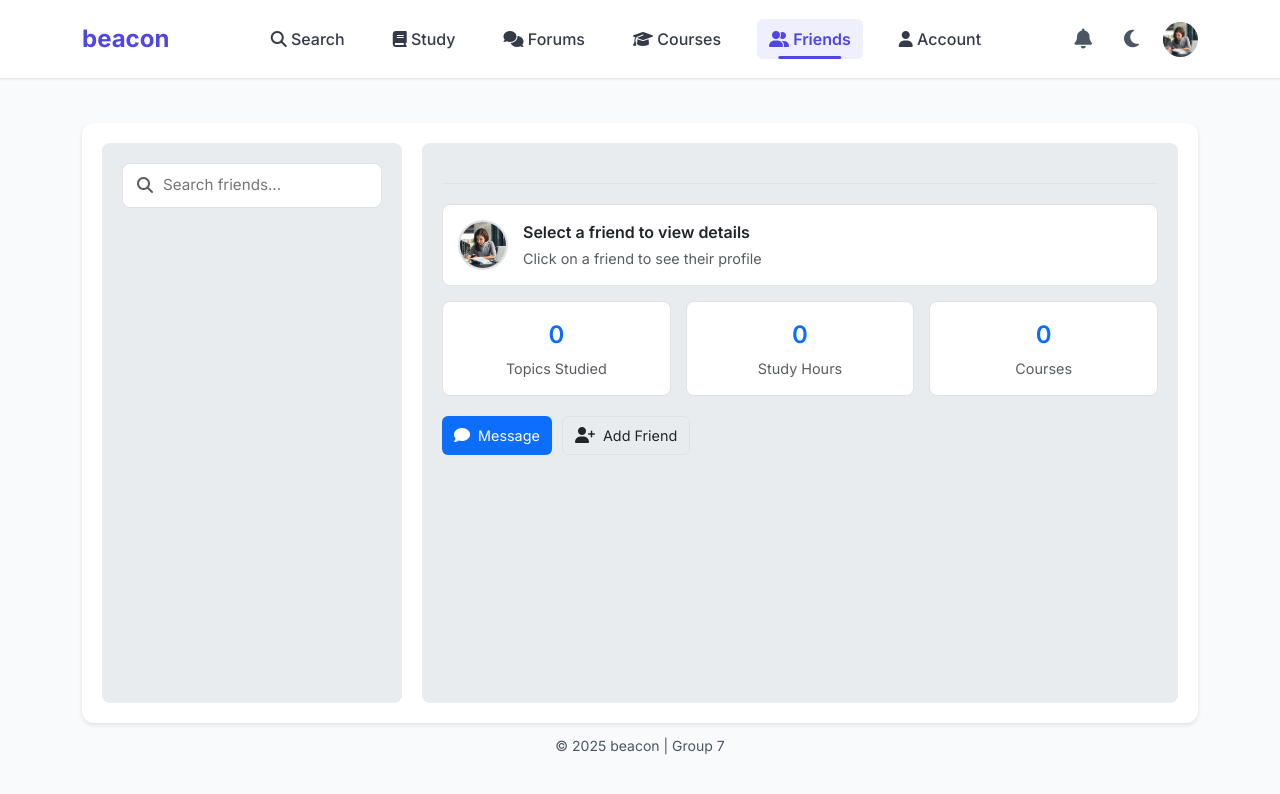
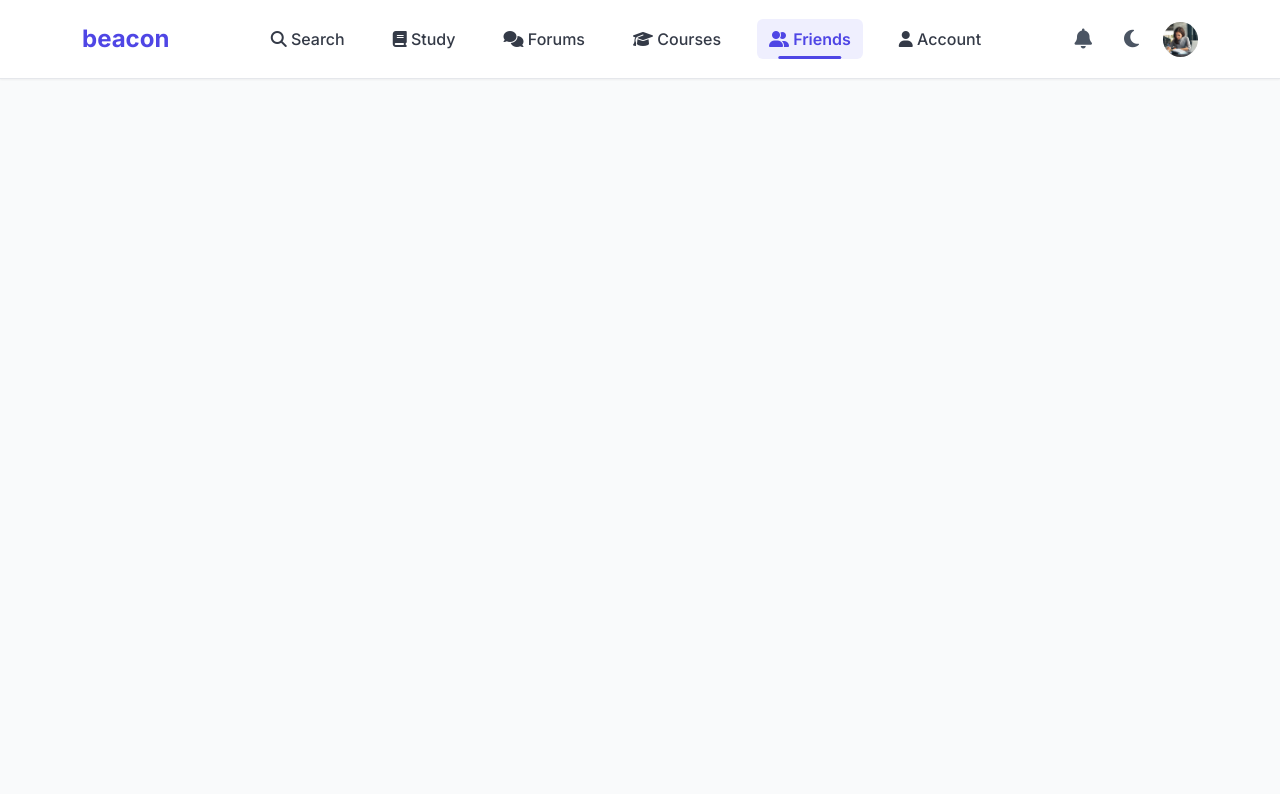
Before and after one commit to pangio2005/beacon, a website: page friends.html in a window 1280 px wide. Drawn offline with nearby package versions, Linux system fonts and the light colour scheme.

Commit message:
need to redo friends

```diff
--- a/friends.html
+++ b/friends.html
@@ -198,61 +198,6 @@
     </div>
   </nav>
 
-  <div class="container main-content">
-    <div class="friends-container">
-      <div class="friends-sidebar">
-        <div class="search-box">
-          <i class="fas fa-search"></i>
-          <input type="text" placeholder="Search friends...">
-        </div>
-        <div class="friend-list">
-          <!-- Friend cards will be dynamically added here -->
-        </div>
-      </div>
-
-      <div class="friends-main">
-        <div class="friend-details">
-          <div class="friend-card">
-            <img src="user.jpg" alt="Friend" class="friend-avatar">
-            <div class="friend-info">
-              <div class="friend-name">Select a friend to view details</div>
-              <div class="friend-status">Click on a friend to see their profile</div>
-            </div>
-          </div>
-
-          <div class="friend-stats">
-            <div class="stat-card">
-              <div class="stat-value">0</div>
-              <div class="stat-label">Topics Studied</div>
-            </div>
-            <div class="stat-card">
-              <div class="stat-value">0</div>
-              <div class="stat-label">Study Hours</div>
-            </div>
-            <div class="stat-card">
-              <div class="stat-value">0</div>
-              <div class="stat-label">Courses</div>
-            </div>
-          </div>
-
-          <div class="friend-actions">
-            <button class="action-btn primary">
-              <i class="fas fa-comment"></i> Message
-            </button>
-            <button class="action-btn secondary">
-              <i class="fas fa-user-plus"></i> Add Friend
-            </button>
-          </div>
-        </div>
-      </div>
-    </div>
-  </div>
-
-  <footer class="footer">
-    <div class="container">
-      <p class="mb-0">&copy; 2025 beacon | Group 7</p>
-    </div>
-  </footer>
 
   <script src="https://cdn.jsdelivr.net/npm/bootstrap@5.3.0/dist/js/bootstrap.bundle.min.js"></script>
   <script>
@@ -291,6 +236,5 @@
       });
     });
   </script>
-  <script type="module" src="friends.js"></script>
 </body>
 </html>
```
